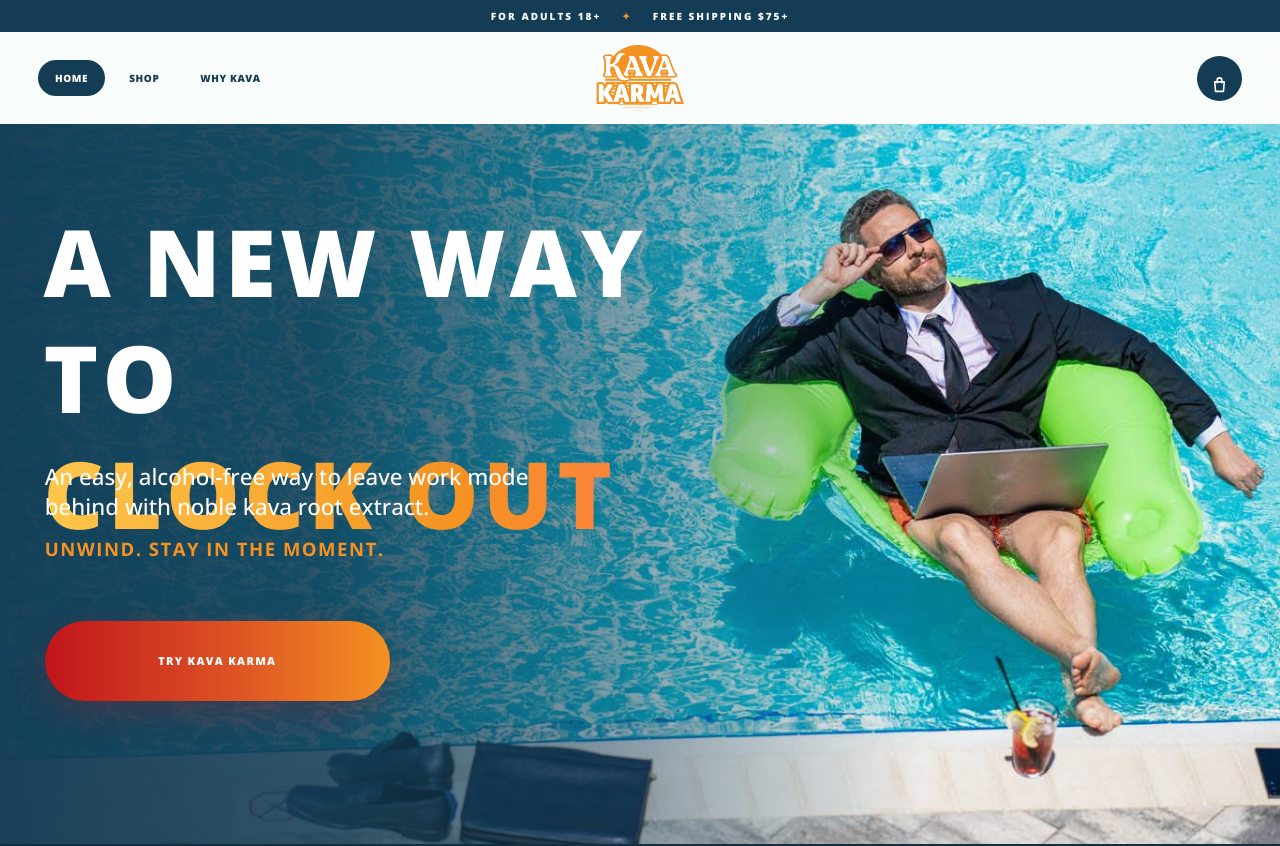
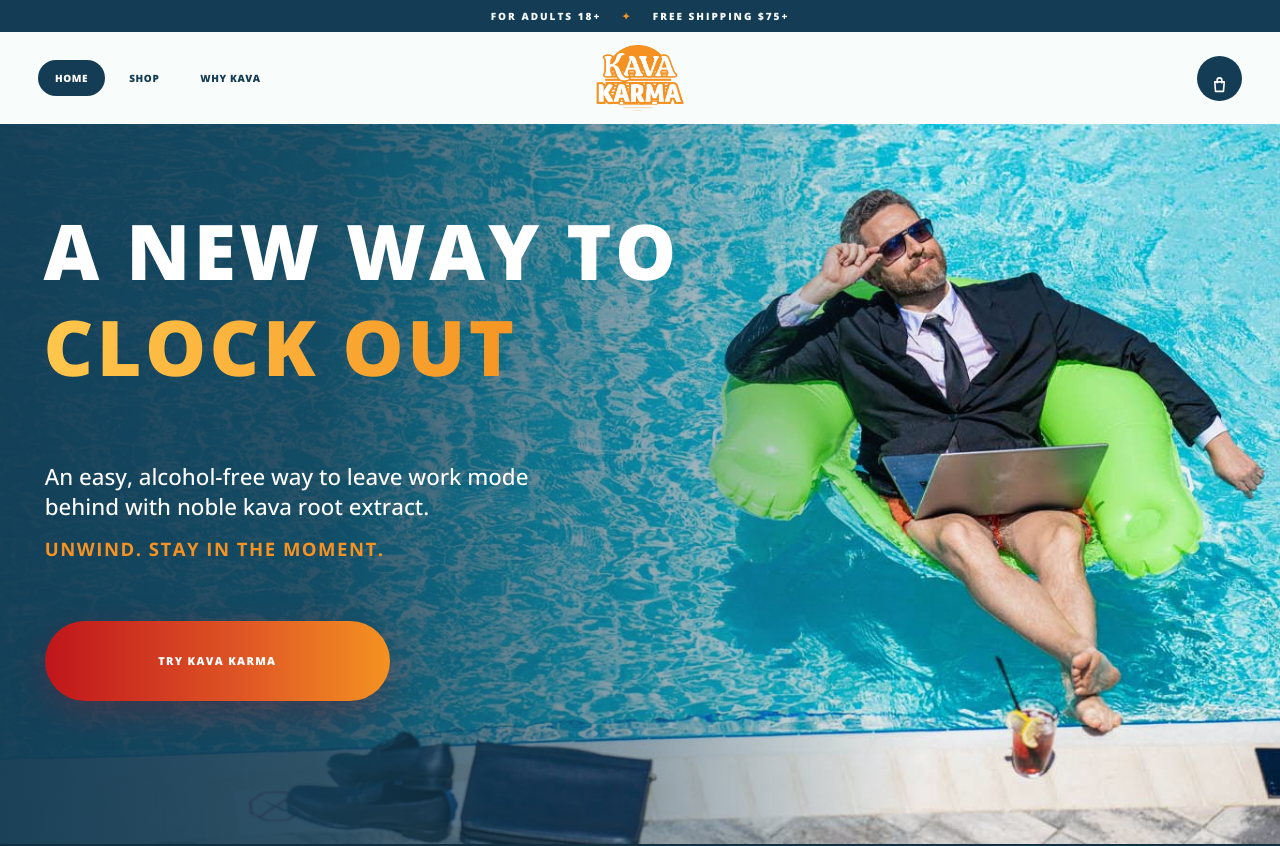
Before and after one commit to Paul-RB55/kavakarma, a React (Vite) app: page / in a window 1280 px wide. Shown: the top 846 px of the page. Built offline with nearby package versions, Linux system fonts and the light colour scheme; a web font is replaced by a local one.

Commit message:
Hero Spacing Fix

```diff
--- a/src/styles.css
+++ b/src/styles.css
@@ -1865,16 +1865,19 @@ footer { padding: 70px max(28px, calc((100vw - 1180px) / 2)) 24px; background: #
   left: 3.4%;
   right: auto;
   bottom: auto;
-  width: min(58%, 790px);
+  width: min(70%, 900px);
   color: white;
   font-family: "Open Sans", Arial, sans-serif;
-  font-size: clamp(64px, 7.25vw, 100px);
+  font-size: clamp(56px, 6vw, 82px);
   font-weight: 800;
   line-height: 1.25;
   letter-spacing: .045em;
   text-transform: uppercase;
 }
-.hero-editorial__desktop-title { display: block; }
+.hero-editorial__desktop-title {
+  display: block;
+  white-space: nowrap;
+}
 .hero-editorial__desktop-title em {
   display: block;
   color: var(--orange);
@@ -1937,7 +1940,7 @@ footer { padding: 70px max(28px, calc((100vw - 1180px) / 2)) 24px; background: #
   .hero-editorial__stage { width: 100%; height: 100%; }
   .hero.hero-editorial h1.hero-editorial__headline {
     z-index: 2;
-    inset: 16px 0 auto;
+    inset: 36px 0 auto;
     width: 100%;
     color: var(--ocean);
     font-family: "Cooper Std", "Cooper Black", "Corben", Georgia, serif;
@@ -1963,7 +1966,8 @@ footer { padding: 70px max(28px, calc((100vw - 1180px) / 2)) 24px; background: #
     bottom: 112px;
     width: calc(100% - 34px);
     color: white;
-    font-size: 15px;
+    font-size: 17px;
+    font-weight: 500;
     line-height: 1.35;
     text-align: center;
     transform: translateX(-50%);
@@ -1971,7 +1975,7 @@ footer { padding: 70px max(28px, calc((100vw - 1180px) / 2)) 24px; background: #
   .hero-editorial__description strong {
     margin-top: 14px;
     color: var(--orange);
-    font-size: 14px;
+    font-size: 16px;
   }
   .hero-editorial__shop {
     z-index: 4;
```
